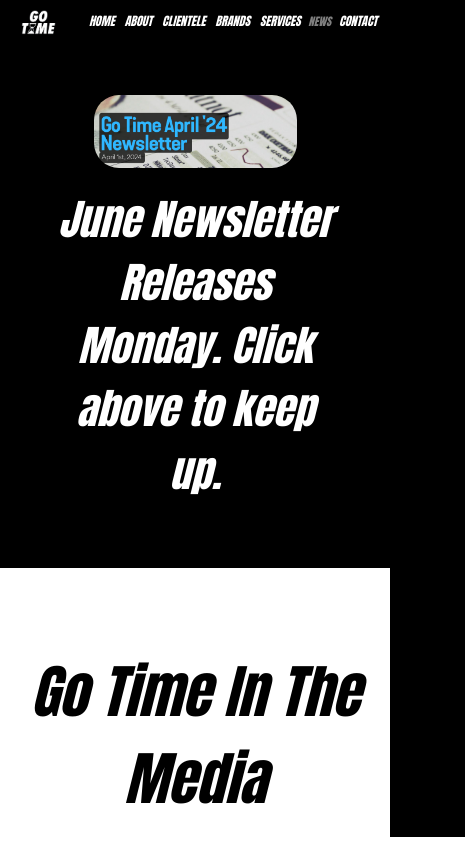
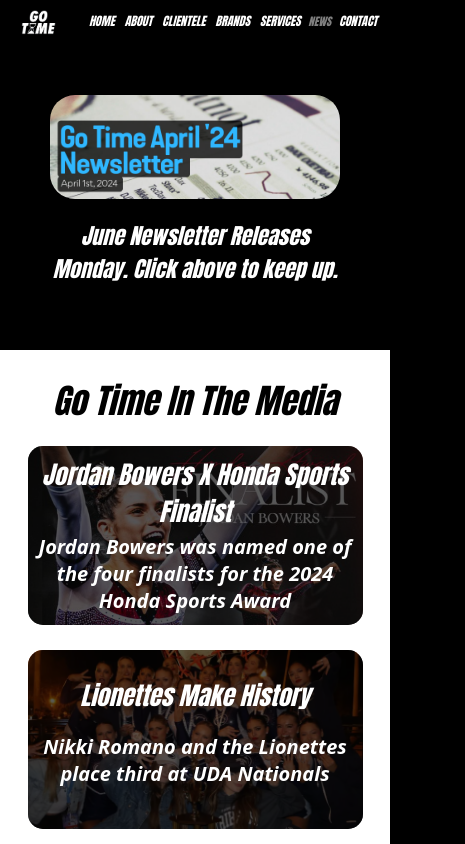
Before and after one commit to jcote2502/GoTime, a React (Create React App) app: page /news in a window 390 px wide. Shown: the top 844 px of the page, 465 px wide, since content can reach past the window. Built offline with nearby package versions, Linux system fonts and the light colour scheme.

Commit message:
news ios ready

```diff
--- a/src/components/frames.js
+++ b/src/components/frames.js
@@ -105,7 +105,7 @@
 
             <div className='news-caption'>
                 {article.title}
-                <div style={{backgroundColor:'transparent',fontSize:'20px'}}>{article.desc}</div>
+                <div className='news-desc'>{article.desc}</div>
             </div>
         </div>
     )
--- a/src/components/style.css
+++ b/src/components/style.css
@@ -281,6 +281,11 @@
     color:white;
 }
 
+.news-desc{
+    background-color: transparent;
+    font-size: 20px;
+}
+
 .news-container:hover .news-caption {
     display: flex;
     flex-direction: column;
@@ -446,4 +451,30 @@
         font-size: 19px;
         text-align: center;
     }
+    .news-container{
+        margin:5px;
+    }
+    .news-img{
+        max-width: 335px;
+    }
+    .news-caption{
+        font-size: 25px;
+        display: flex;
+        flex-direction: column;
+        justify-content: space-evenly;
+        align-items: center;
+        background-color: rgb(0,0,0,.65);
+    }
+    .news-desc{
+        font-size: 20px;
+        font-weight: bold;
+        padding-top: 3px;
+        font-family: system-ui, -apple-system, BlinkMacSystemFont, 'Segoe UI', Roboto, Oxygen, Ubuntu, Cantarell, 'Open Sans', 'Helvetica Neue', sans-serif;
+    }
+    .news-container:hover .news-caption {
+        display: flex;
+        flex-direction: column;
+        justify-content: space-evenly;
+        align-items: center;
+    }
 }
--- a/src/pages/news.js
+++ b/src/pages/news.js
@@ -12,10 +12,10 @@
                 <div onClick={GoTo} className="newsletter-overlay"/>
                 <img className="newsletter-image"  src={process.env.PUBLIC_URL + "/news/newsletter.png"} alt="newsletter"/>
                 </div>
-                <div style={{textAlign:'center',fontSize:'42px', color:'white'}}>June Newsletter Releases Monday. Click above to keep up.</div>
+                <div className="newsletter-text">June Newsletter Releases Monday. Click above to keep up.</div>
             </div>
             <div style={{backgroundColor:'white'}}>
-            <div className="news-head" style={{color:'black'}}>Go Time In The Media</div>
+            <div className="news-head">Go Time In The Media</div>
             <div className="srvc-wrap">
                 {news.map((article, index)=>(
                     <div style={{backgroundColor:'white'}} key={index}>
--- a/src/pages/style.css
+++ b/src/pages/style.css
@@ -394,7 +394,7 @@
 }
 
 .news-head {
-    color: white;
+    color: black;
     background-color: transparent;
     font-size: 58px;
     text-align: center;
@@ -473,6 +473,12 @@
     width: 100%;
     overflow: hidden;
     border-radius: 25px;
+}
+
+.newsletter-text{
+    text-align: center;
+    font-size: 42px;
+    color: white;
 }
 
 .newsletter-overlay {
@@ -631,4 +637,14 @@
     .srvc-wrap{
         margin-top: 10px;
     }
+    .newsletter-container{
+        width: 100%;
+    }
+    .newsletter-text{
+        font-size: 22px;
+    }
+    .news-head{
+        padding-top: 25px;
+        font-size: 34px;
+    }
 }
```
